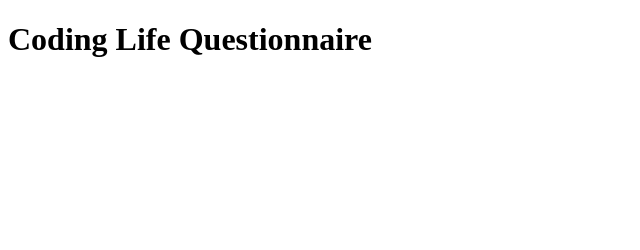
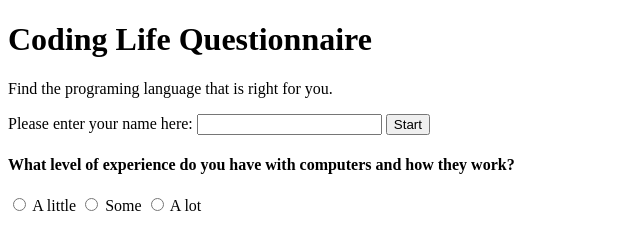
Before and after one commit to CharlesBCookman/Questionaire, a plain HTML site: page index.html in a window 1280 px wide. Shown: the whole page, without its empty margins (0-640 px from the left). Drawn offline with Linux system fonts and the light colour scheme.

Commit message:
add fist question in html

```diff
--- a/index.html
+++ b/index.html
@@ -7,7 +7,24 @@
   <script src="js/scripts.js"></script>
 </head>
 <body>
-  <h1>Coding Life Questionnaire</h1>
+  <h1 id="topheading">Coding Life Questionnaire</h1>
+  <p>Find the programing language that is right for you.</p>
+  <form id="name-input">
+    <label for="name">Please enter your name here:</label>
+    <input id="name" type="text" name="input1">
+    <button id="name button">Start</button>
+  </form>
+<div class="hidden1">
+  <h4>What level of experience do you have with computers and how they work?</h4>
+  <form id="question1" >
+    <input id="q1r1" type="radio" name="q1radio">
+    <label for="q1r1">A little</label>
+    <input id="q1r2" type="radio" name="q1radio">
+    <label for="q1r2">Some</label>
+    <input id="q1r3" type="radio" name="q1radio">
+    <label for="q1r3">A lot</label>
+  </form>
+</div>
 
 </body>
 </html>
```
